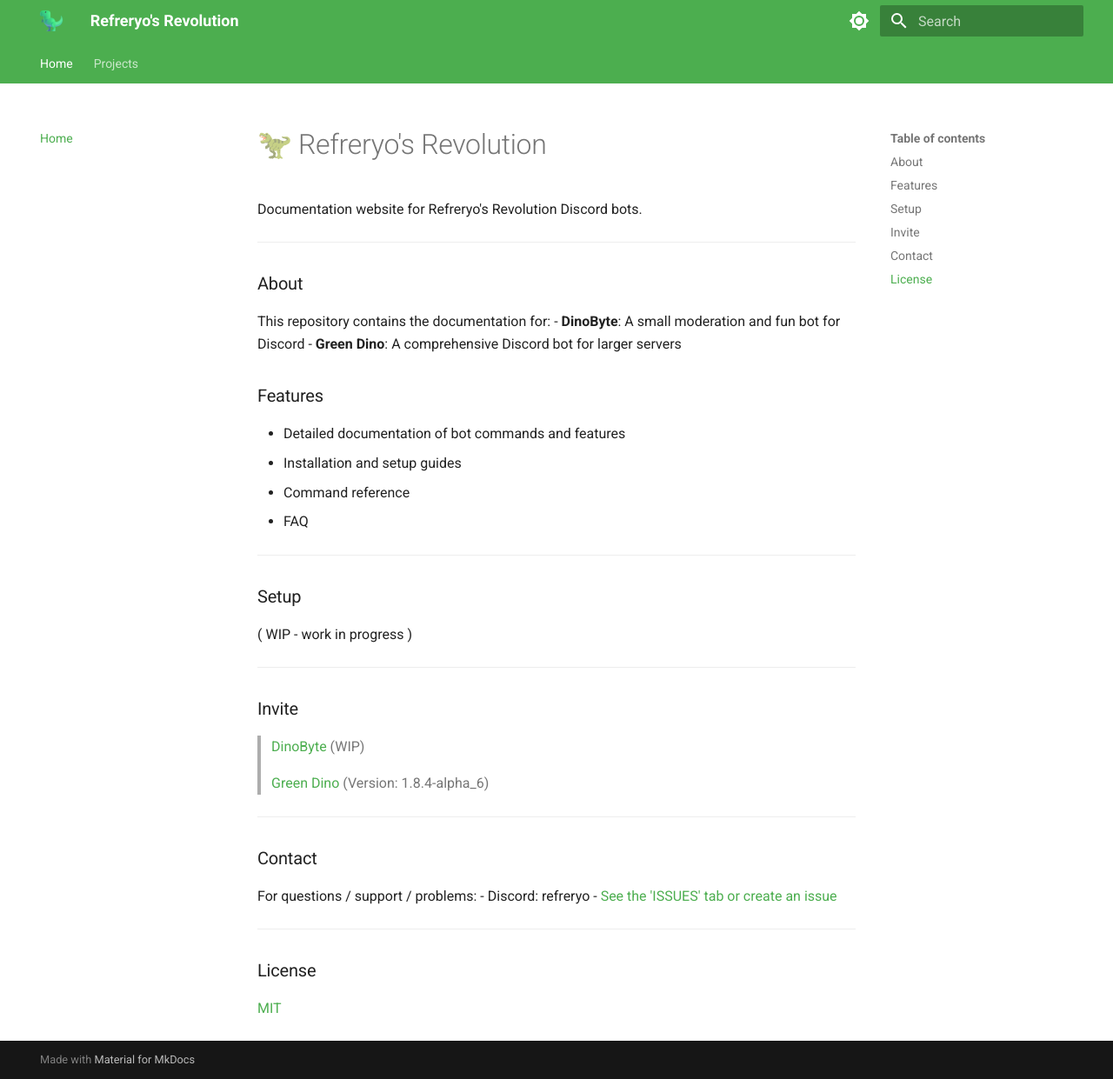
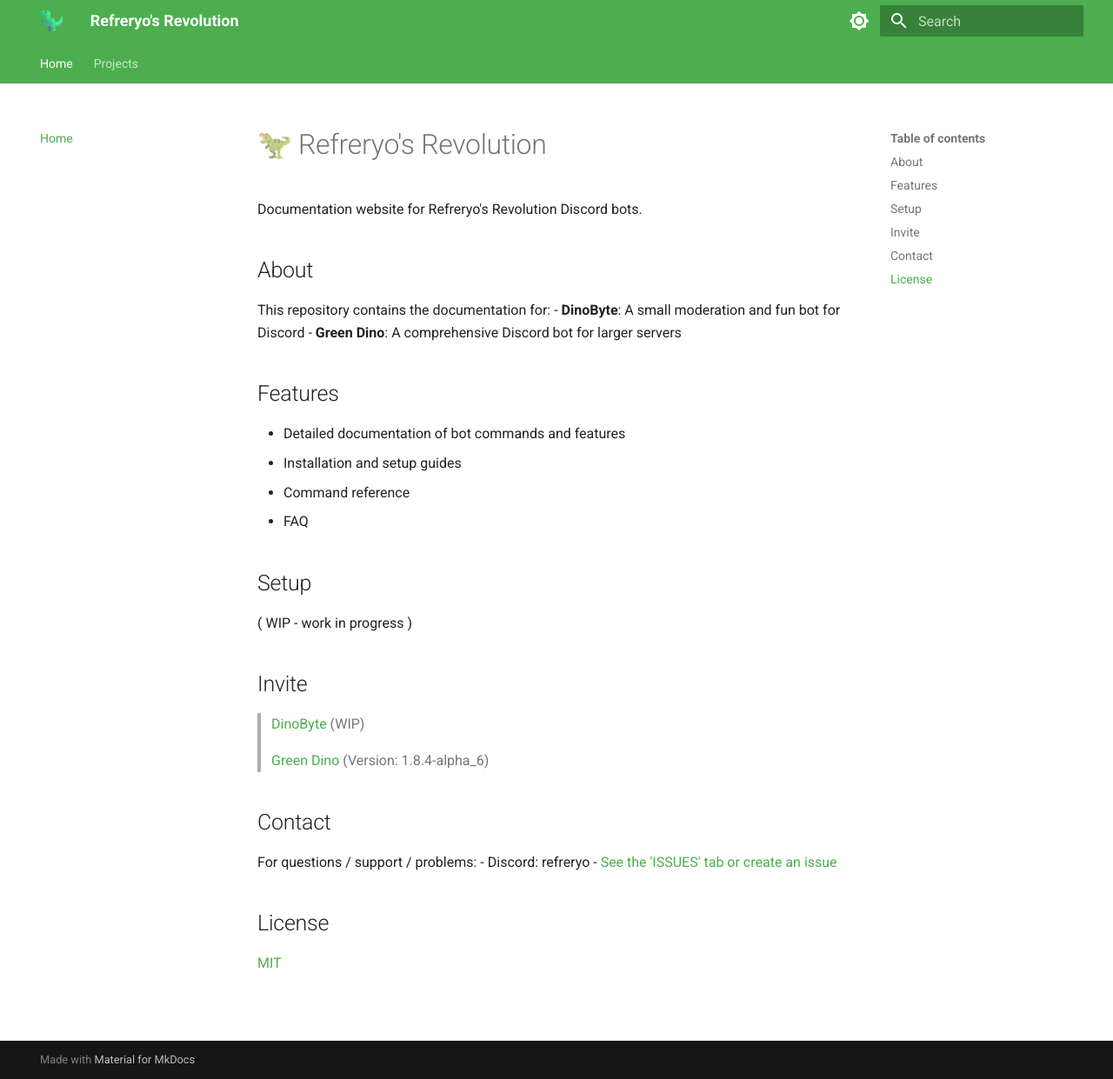
Before and after one commit to Refreryo/refreryo-revolution.github.io, an MkDocs documentation site: the page built from docs/index.md, in a window 1280 px wide and 1241 px high. Shown: the whole window at 87% size. Built offline with MkDocs 1.6.1 and Material for MkDocs 9.7.7, drawn with Linux system fonts in a browser that asks for light colours.

```diff
--- a/docs/index.md
+++ b/docs/index.md
@@ -2,46 +2,35 @@
 
 Documentation website for Refreryo's Revolution Discord bots.
 
----
-
-### About
+## About
 
 This repository contains the documentation for:
 - **DinoByte**: A small moderation and fun bot for Discord
 - **Green Dino**: A comprehensive Discord bot for larger servers
 
-### Features
+## Features
 
 - Detailed documentation of bot commands and features
 - Installation and setup guides
 - Command reference
 - FAQ
 
----
-
-### Setup
+## Setup
 
 ( WIP - work in progress )
 
----
-
-
-### Invite
+## Invite
 
 > [DinoByte](https://discord.com/oauth2/authorize?client_id=1358469975274295666) (WIP)
 
 > [Green Dino](https://discord.com/oauth2/authorize?client_id=1346868529151873128) (Version: 1.8.4-alpha_6)
 
----
-
-### Contact
+## Contact
 
 For questions / support / problems:
 - Discord: refreryo
 - [See the 'ISSUES' tab or create an issue](https://github.com/Refreryo/refreryo-revolution/issues)
 
----
-
-### License
+## License
 
 [MIT](LICENSE)
--- a/mkdocs.yml
+++ b/mkdocs.yml
@@ -1,6 +1,6 @@
 site_name: Refreryo's Revolution
-site_url: https://refreryo.github.io/website-projekt/
-site_author: Your Name
+site_url: https://refreryo.github.io/refreryo-revolution/
+site_author: Refreryo
 site_description: Official documentation for Refreryo's Revolution projects
 
 plugins:
```
